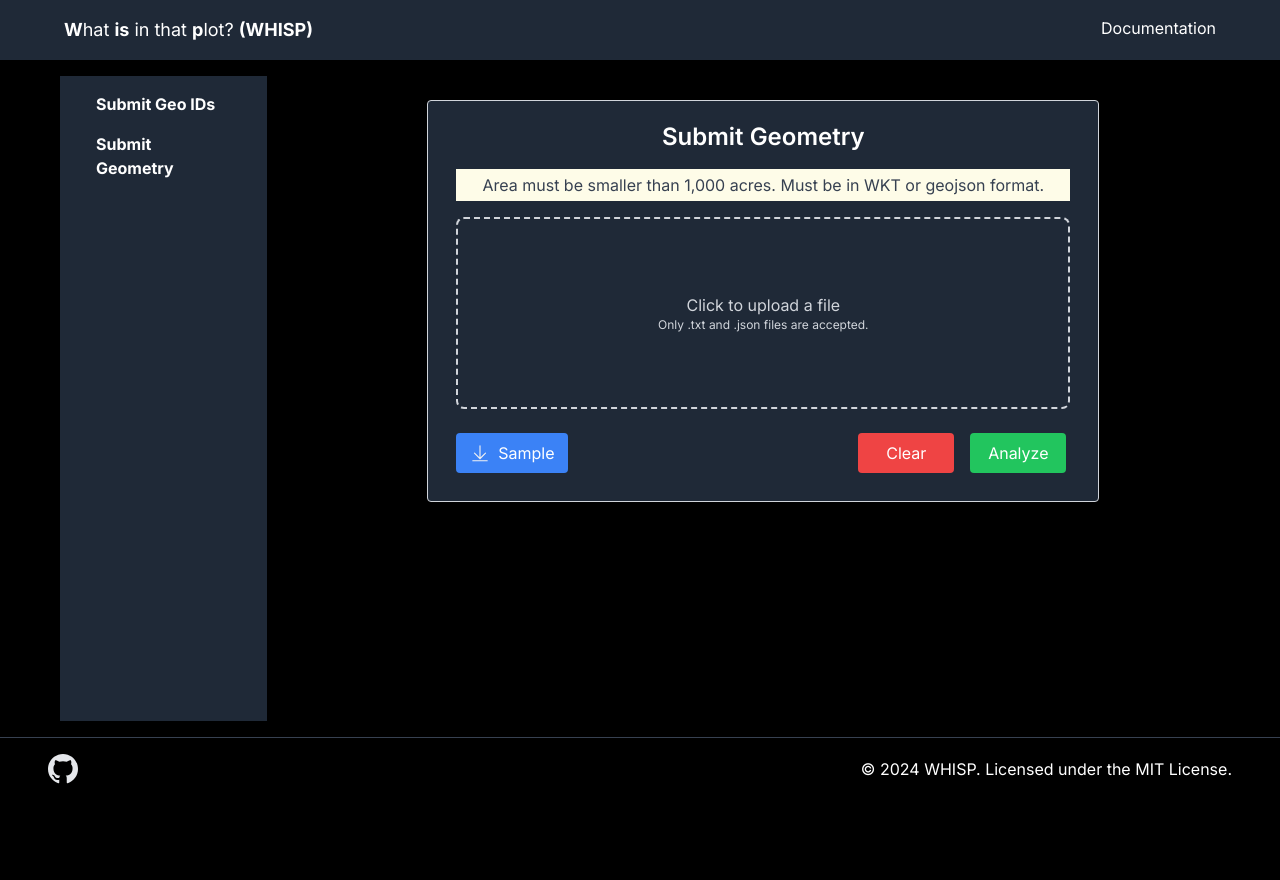
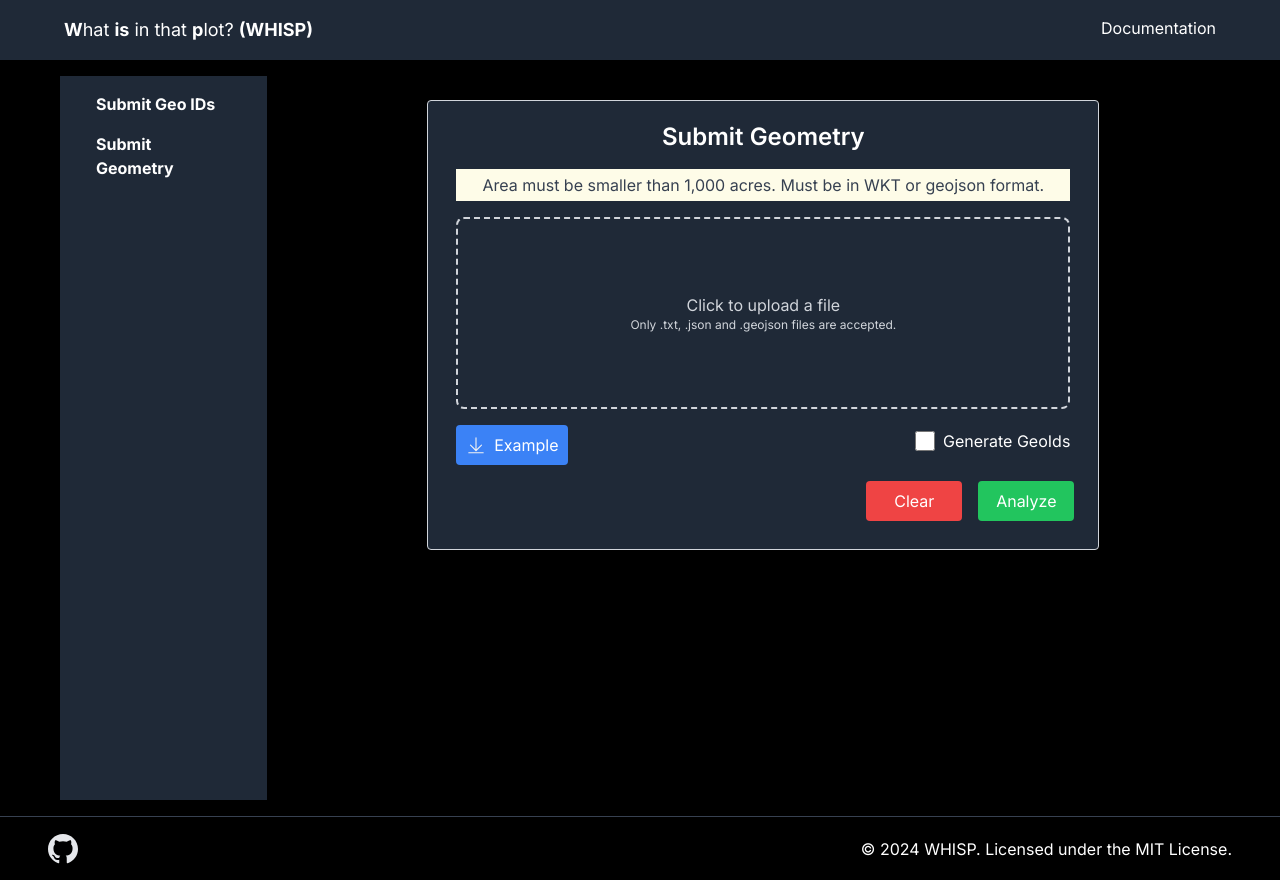
Before and after one commit to forestdatapartnership/whisp-app, a Next.js app: page /submit-geometry in a window 1280 px wide. Before the commit the page ends 800 px from the top, so only its background shows below. Built offline with nearby package versions, Linux system fonts and the light colour scheme.

Commit message:
make geoids optional

```diff
--- a/src/app/(inputs)/layout.tsx
+++ b/src/app/(inputs)/layout.tsx
@@ -23,7 +23,6 @@ export default function InputLayout({ children }: { children: React.ReactNode })
           />
         </button>
       </div>
-
       {/* Sidebar: hidden on mobile until toggled. Use `display: none;` for fully hiding it off-screen */}
       <div className={`transform ${isSidebarOpen ? 'translate-x-0' : '-translate-x-full'} ${!isSidebarOpen && 'hidden md:block'} px-5 bg-gray-800 md:translate-x-0 transition-transform duration-300 ease-in-out md:flex md:ml-10 md:w-1/6`}>
         <Sidebar />
--- a/src/app/(inputs)/submit-geo-ids/page.tsx
+++ b/src/app/(inputs)/submit-geo-ids/page.tsx
@@ -124,7 +124,7 @@ const GeoIdInput: React.FC = () => {
                         width={20}
                         height={20}
                     />
-                    Sample
+                    Example
                 </button>
                 <Buttons clearInput={clearInput} analyze={analyze} isDisabled={isDisabled} />
             </div>
--- a/src/app/(inputs)/submit-geometry/page.tsx
+++ b/src/app/(inputs)/submit-geometry/page.tsx
@@ -15,6 +15,7 @@ const WktJsonInput: React.FC = () => {
     const [isDisabled, setIsDisabled] = useState<boolean>(true);
     const { error } = useStore();
     const [type, setType] = useState<string>('');
+    const [generateGeoids, setGenerateGeoids] = useState<boolean>(false);
 
     const router = useRouter();
 
@@ -74,7 +75,7 @@ const WktJsonInput: React.FC = () => {
                     headers: {
                         'Content-Type': 'application/json',
                     },
-                    body: JSON.stringify({ wkt: wkt }),
+                    body: JSON.stringify({ wkt: wkt, generateGeoids: generateGeoids}),
                 });
 
                 data = await response.json();
@@ -86,7 +87,7 @@ const WktJsonInput: React.FC = () => {
                     headers: {
                         'Content-Type': 'application/json',
                     },
-                    body: JSON.stringify({ ...geojson }),
+                    body: JSON.stringify({ ...geojson, generateGeoids: generateGeoids }),
                 })
 
                 data = await response.json();
@@ -134,6 +135,36 @@ const WktJsonInput: React.FC = () => {
         document.body.removeChild(element);
     };
 
+    const renderExampleButton = () => (
+        <button
+            onClick={downloadSampleDocument}
+            className="flex mt-2 items-center justify-center w-28 px-4 py-2 bg-blue-500 hover:bg-blue-700 text-white rounded focus:outline-none focus:shadow-outline"
+            type="button"
+        >
+            <Image
+                className='mr-2'
+                onClick={() => useStore.setState({ error: '' })}
+                src="/download-outline.svg"
+                alt="download-outline"
+                width={20}
+                height={20}
+            />
+            Example
+        </button>
+    )
+
+    const renderGeoIdCheckbox = () => (
+        <label className="flex items-center space-x-2">
+            <input
+                type="checkbox"
+                checked={generateGeoids}
+                onChange={() => setGenerateGeoids(!generateGeoids)}
+                className="form-checkbox h-5 w-5"
+            />
+            <span className="text-white">Generate GeoIds</span>
+        </label>
+    )
+
     return (
         <div className="md:max-w-2xl p-5 border border-gray-300 bg-gray-800 rounded shadow-md mx-auto my-4 relative">
             {isLoading && (
@@ -146,32 +177,18 @@ const WktJsonInput: React.FC = () => {
             <div className="p-2 rounded-b-lg">
                 <FileInput
                     alertMessage="Area must be smaller than 1,000 acres. Must be in WKT or geojson format."
-                    innerMessage="Only .txt and .json files are accepted."
+                    innerMessage="Only .txt, .json and .geojson files are accepted."
                     handleFileChange={handleFileChange}
-                    input=".txt, .json"
+                    input=".txt, .json, .geojson"
                 />
             </div>
             <div className="flex items-center mx-2 justify-between">
-                <button
-                    onClick={downloadSampleDocument}
-                    className="flex mt-2 items-center justify-center w-28 px-4 py-2 bg-blue-500 hover:bg-blue-700 text-white rounded focus:outline-none focus:shadow-outline"
-                    type="button"
-                >
-                    <Image
-                        className='mr-2'
-                        onClick={() => useStore.setState({ error: '' })}
-                        src="/download-outline.svg"
-                        alt="download-outline"
-                        width={20}
-                        height={20}
-                    />
-                    Sample
-                </button>
-                <Buttons clearInput={clearInput} analyze={analyze} isDisabled={isDisabled} />
+                {renderExampleButton()}
+                {renderGeoIdCheckbox()}
             </div>
+            <Buttons clearInput={clearInput} analyze={analyze} isDisabled={isDisabled} />
         </div>
     );
-
 };
 
 export default WktJsonInput;
--- a/src/app/api/geojson/route.ts
+++ b/src/app/api/geojson/route.ts
@@ -9,6 +9,7 @@ import { hint } from '@mapbox/geojsonhint';
 export async function POST(request: NextRequest) {
     try {
         const body = await request.json();
+        const generateGeoids = body.generateGeoids || false;
 
         if (!body) throw new Error("Required request body is missing");
 
@@ -16,7 +17,9 @@ export async function POST(request: NextRequest) {
             return NextResponse.json({ error: "There was an error with your input." }, { status: 400 })
         }
 
-        const geoJson = await transformGeoJSON(body);
+        const geoJson = await transformGeoJSON(body, generateGeoids);
+
+        geoJson.generateGeoids = generateGeoids;
 
         if (geoJson) {
             return await analyzePlots(geoJson);
@@ -29,20 +32,20 @@ export async function POST(request: NextRequest) {
     }
 }
 
-async function transformFeature(feature: Feature): Promise<PolygonFeature | null> {
+async function transformFeature(feature: Feature, generateGeoids: boolean): Promise<PolygonFeature | null> {
     if (feature.geometry.type !== 'Polygon') {
         console.error(`Unsupported geometry type: ${feature.geometry.type}. Feature must be a Polygon.`);
-        return null; // Consider returning null or a specific error object instead of throwing an error
+        return null;
     }
 
-    const geoid = await getGeoid(feature.geometry);
-    if (!geoid) {
+    const geoid = generateGeoids ? await getGeoid(feature.geometry) : null;
+    if (generateGeoids && !geoid) {
         throw new Error('Error obtaining geoid. There may be a problem with your input.');
     }
 
     return {
         type: 'Feature',
-        properties: { ...feature.properties, geoid },
+        properties: { ...feature.properties, ...(geoid ? { geoid } : {}) },
         geometry: feature.geometry
     };
 }
@@ -54,19 +57,19 @@ const validateGeoJSON = (geojson: string) => {
     return errors;
 }
 
-async function transformGeoJSON(inputGeoJSON: any): Promise<any> {
+async function transformGeoJSON(inputGeoJSON: any, generateGeoids: boolean): Promise<any> {
     switch (inputGeoJSON.type) {
         case 'FeatureCollection':
             if (inputGeoJSON.features.length > 100) {
                 throw new Error("The are more than 100 features in this collection. Please do not exceed more than 100 individual features.");
             }
-            const transformedFeatures = await Promise.all(inputGeoJSON.features.map((feature: any) => transformFeature(feature)));
+            const transformedFeatures = await Promise.all(inputGeoJSON.features.map((feature: any) => transformFeature(feature, generateGeoids)));
             return {
                 type: 'FeatureCollection',
                 features: transformedFeatures
             }
         case 'Feature':
-            return transformFeature(inputGeoJSON);
+            return transformFeature(inputGeoJSON, generateGeoids);
         default:
             return NextResponse.json({ error: `Unsupported geometry type: ${inputGeoJSON.type}` }, { status: 400 });
     }
@@ -79,7 +82,7 @@ const getGeoid = async (geoJson: any) => {
         const { 'Geo Id': agStackGeoId, 'matched geo ids': agStackGeoIds } = data;
 
         if (agStackGeoId || (Array.isArray(agStackGeoIds) && agStackGeoIds.length > 0)) {
-            return agStackGeoId ?? agStackGeoIds[0];;
+            return agStackGeoId ?? agStackGeoIds[0];
         } else {
             return null;
         }
--- a/src/app/layout.tsx
+++ b/src/app/layout.tsx
@@ -22,8 +22,8 @@ export default function RootLayout({
         <div className="flex flex-col h-screen">
           <Navbar/>
           {children}
-          <Footer/>
         </div>
+        <Footer/>
       </body>
     </html>
   )
--- a/src/components/DataTable.tsx
+++ b/src/components/DataTable.tsx
@@ -12,7 +12,6 @@ const DataTable: React.FC<DataTableProps> = ({ data }) => {
   const columnMappings: { [key: string]: string } = {
 
     PLOTID: 'Plot Id',
-    geoid: 'Geo Id',
     gaul0: 'Country',
     gaul1: 'State/Province',
     gaul2: 'County/District',
@@ -29,6 +28,7 @@ const DataTable: React.FC<DataTableProps> = ({ data }) => {
     cocoaK: 'Cocoa Kalischek',
     jrcPlant: 'JRC TMF Plantations',
     jrcUndis: 'JRC TMF Undisturbed',
+    geoid: 'Geo Id',
   };
 
   const columns = Object.keys(columnMappings);
--- a/src/utils/runPython.ts
+++ b/src/utils/runPython.ts
@@ -26,7 +26,6 @@ export const analyze = async (token: string): Promise<boolean> => {
         }
 
         const command = `${process.env.PYTHON_PATH} src/python/analysis.py "temp/${token}.json"`;
-
         exec(command, (error, stdout, stderr) => {
             console.log(`Stdout: ${stdout}`);
             if (error) {
@@ -34,10 +33,11 @@ export const analyze = async (token: string): Promise<boolean> => {
                 reject(`${error.message}`);
                 return;
             }
-            if (stderr) {
-                console.error(`Stderr: ${stderr}`);
-                throw new Error("There was an error in the analysis, try again later.");
-            }
+            // if (stderr) {
+            //     console.error(`Stderr: ${stderr}`);
+            //     reject(`${stderr}`);
+            //     throw new Error("There was an error in the analysis, try again later.");
+            // }
             resolve(true);
         });
     });
```
Also changed, not shown: 1 other file (tests, documents, lock files or other folders).
